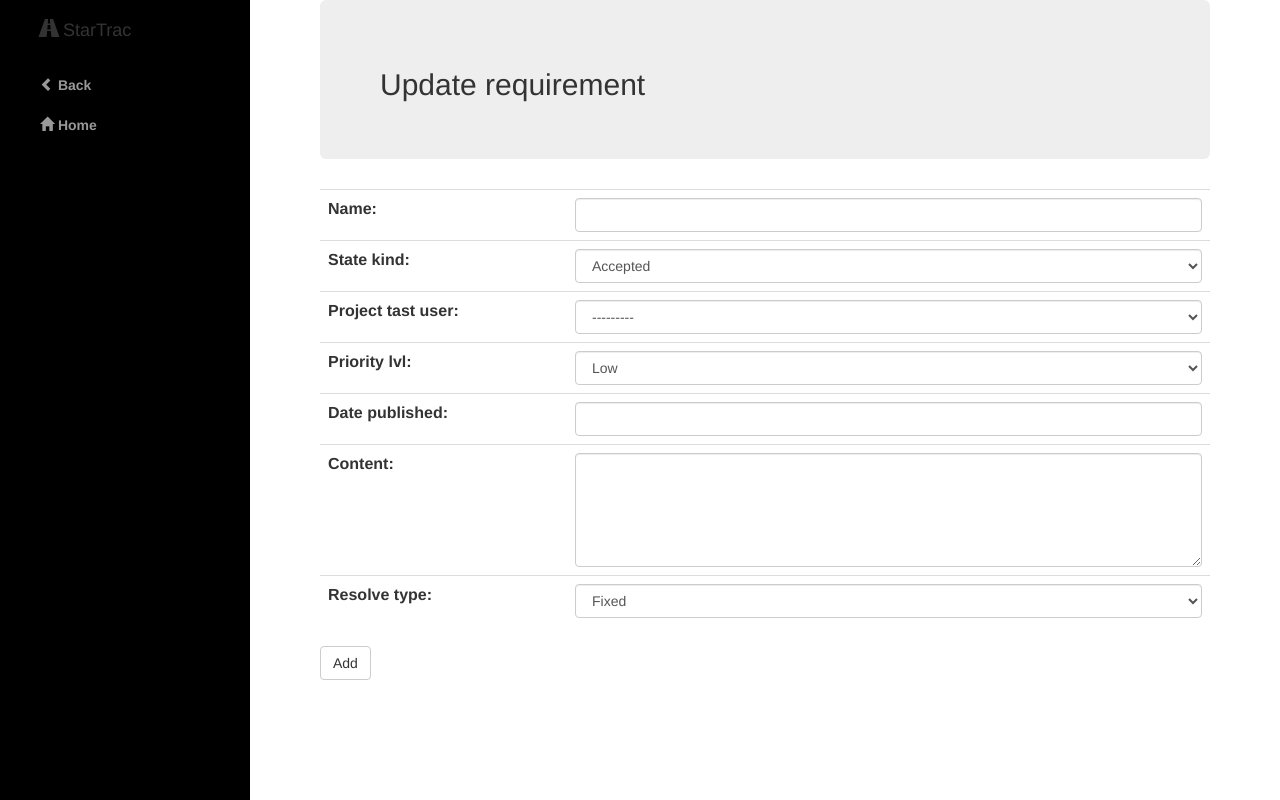
After one commit to E2Soft/StarTrac, a Django app: page /tasks/addrequirement/ in a window 1280 px wide. The commit adds this page. Run offline with Django 3.2, Linux system fonts and the light colour scheme; some libraries are stand-ins or nearby versions.

Commit message:
[NEW] Dodavanje zahteva preko generickih pogleda a sa korisenjem django formi.Dalje koristiti ovaj pristup!

```diff
--- a/src/tasks/forms.py
+++ b/src/tasks/forms.py
@@ -10,7 +10,7 @@ from django.forms.models import modelform_factory
 from django.forms.widgets import Textarea
 from django.shortcuts import get_object_or_404
 from django.views.generic.detail import DetailView
-from django.views.generic.edit import UpdateView
+from django.views.generic.edit import UpdateView, CreateView
 from django.views.generic.list import ListView
 
 from tasks.models import Milestone, Requirement
@@ -142,3 +142,22 @@ class RequirementUpdate(UpdateView):
             context["back"]="/"
 
         return context
+
+class RequiremenCreate(CreateView):
+    model = Requirement
+    template_name = 'tasks/addrequirement.html'
+    form_class = RequirementForm
+
+    def get_success_url(self):
+        return reverse('requirements')
+
+    def get_context_data(self, **kwargs):
+        context = super(RequiremenCreate, self).get_context_data(**kwargs)
+
+        #KeyError
+        try:
+            context["back"] = self.request.META["HTTP_REFERER"]
+        except(KeyError):
+            context["back"]="/"
+
+        return context
--- /dev/null
+++ b/src/tasks/templates/tasks/addrequirement.html
@@ -0,0 +1,39 @@
+{% extends "tasks/base.html" %}
+{% block title %}Edit Requirement{% endblock %}
+
+{% block content %}
+
+	<div class="jumbotron">
+    	<h2>Update requirement</h2>
+    </div>
+
+	<form action="" method="post" role="form">{% csrf_token %}
+		<table class="table table-hover">
+	    	{{ form.as_table }}
+	    </table>
+	    <input type="submit" value="Add" class="save btn btn-default" />
+	</form>
+
+{% endblock %}
+
+{% block sidebar %}
+<div id="sidebar-wrapper">
+    	<ul class="sidebar-nav">
+        	<li class="sidebar-brand">
+            	<p>
+            		<span class="glyphicon glyphicon-road"></span>
+            		StarTrac
+            	</p>
+            </li>
+			<li>
+				<b>
+					<a href="{{back}}">
+						<span class="glyphicon glyphicon-chevron-left"></span>
+						Back
+					</a>
+				</b>
+			</li>
+			{{block.super}}
+		</ul>
+	</div>
+{% endblock %}
--- a/src/tasks/templates/tasks/requirements.html
+++ b/src/tasks/templates/tasks/requirements.html
@@ -35,7 +35,7 @@
             </li>
 			<li>
 				<b>
-					<a href="{% url 'addmilestone' %}">
+					<a href="{% url 'addrequirement' %}">
 						<span class="glyphicon glyphicon-file"></span>
 						Add new requirement
 					</a>
--- a/src/tasks/urls.py
+++ b/src/tasks/urls.py
@@ -7,7 +7,7 @@ from django.conf.urls import patterns, url
 
 from tasks import views
 from tasks.forms import MilestonesList, MilestoneDetail, MilestoneUpdate, \
-    RequirementsList, RequirementDetail, RequirementUpdate
+    RequirementsList, RequirementDetail, RequirementUpdate, RequiremenCreate
 
 
 urlpatterns = patterns('',
@@ -20,4 +20,5 @@ urlpatterns = patterns('',
     url(r'^requirements/$', RequirementsList.as_view(), name='requirements'),
     url(r'^rdetail/(?P<pk>\d+)/$', RequirementDetail.as_view(), name='rdetail'),
     url(r'^redit/(?P<pk>\d+)/$', RequirementUpdate.as_view(), name='redit'),
+    url(r'^addrequirement/$', RequiremenCreate.as_view(), name='addrequirement'),
 )
```
